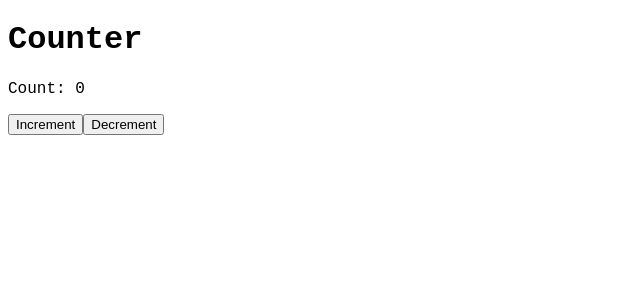
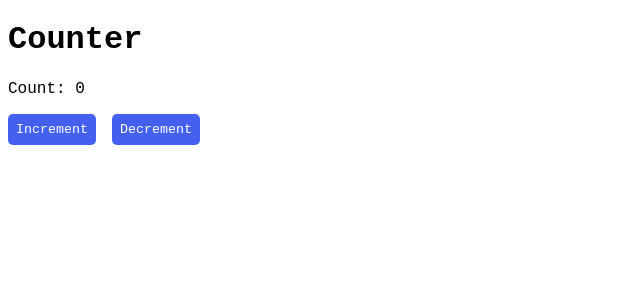
Before and after one commit to Claudia-teng/react-tutorial, a React (Create React App) app: page /counter in a window 1280 px wide. Shown: the top 300 px of the page, without its empty margins (0-640 px from the left). Built offline with nearby package versions, Linux system fonts and the light colour scheme.

Commit message:
feat: add counter styles

```diff
--- a/src/index.css
+++ /dev/null
@@ -1,4 +0,0 @@
-body {
-  font-family: 'Roboto Mono', monospace, -apple-system, BlinkMacSystemFont, 'Segoe UI', 'Roboto', 'Oxygen', 'Ubuntu', 'Cantarell', 'Fira Sans', 'Droid Sans', 'Helvetica Neue',
-    sans-serif;
-}
--- /dev/null
+++ b/src/index.sass
@@ -0,0 +1,2 @@
+body
+  font-family: 'Roboto Mono', monospace, -apple-system, BlinkMacSystemFont, 'Segoe UI', 'Roboto', 'Oxygen', 'Ubuntu', 'Cantarell', 'Fira Sans', 'Droid Sans', 'Helvetica Neue', sans-serif
--- a/src/pages/Counter/Counter.js
+++ b/src/pages/Counter/Counter.js
@@ -1,4 +1,5 @@
 import { useState, useEffect } from 'react'
+import styles from './Counter.module.sass'
 
 const Counter = () => {
   const [count, setCount] = useState(0)
@@ -27,8 +28,12 @@ const Counter = () => {
     <div>
       <h1>Counter</h1>
       <p>Count: {count}</p>
-      <button onClick={increment}>Increment</button>
-      <button onClick={decrement}>Decrement</button>
+      <button className={styles.button} onClick={increment}>
+        Increment
+      </button>
+      <button className={styles.button} onClick={decrement}>
+        Decrement
+      </button>
     </div>
   )
 }
--- /dev/null
+++ b/src/pages/Counter/Counter.module.sass
@@ -0,0 +1,12 @@
+$blue: #4361ee
+$white: #ffffff
+
+.button
+  background-color: $blue
+  color: $white
+  border-radius: 5px
+  border: none
+  padding: 0.5rem
+  margin-right: 1rem
+  font-family: inherit
+  cursor: pointer
```
Also changed, not shown: src/index.js (+8 -8 lines), src/pages/Index/Index.module.sass (+8 -8 lines), src/pages/Counter/Counter.module.css (deleted).
